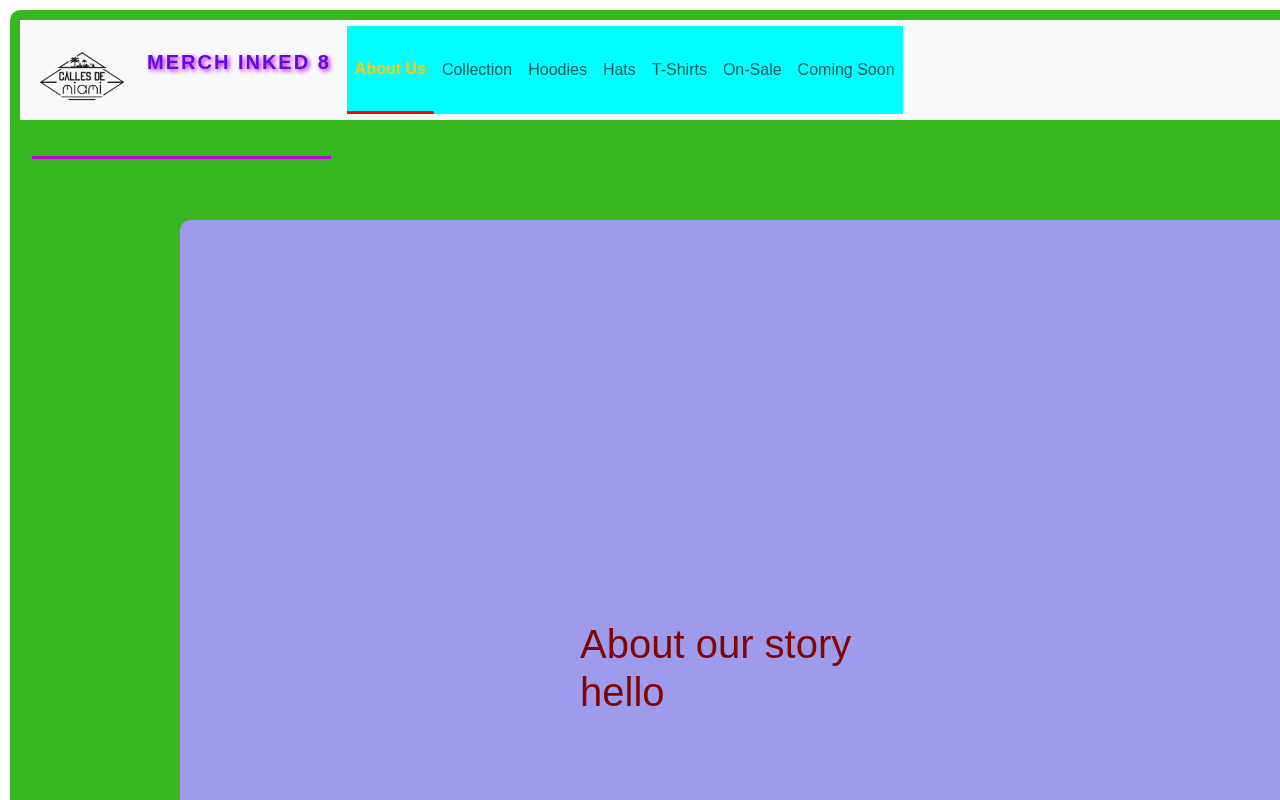
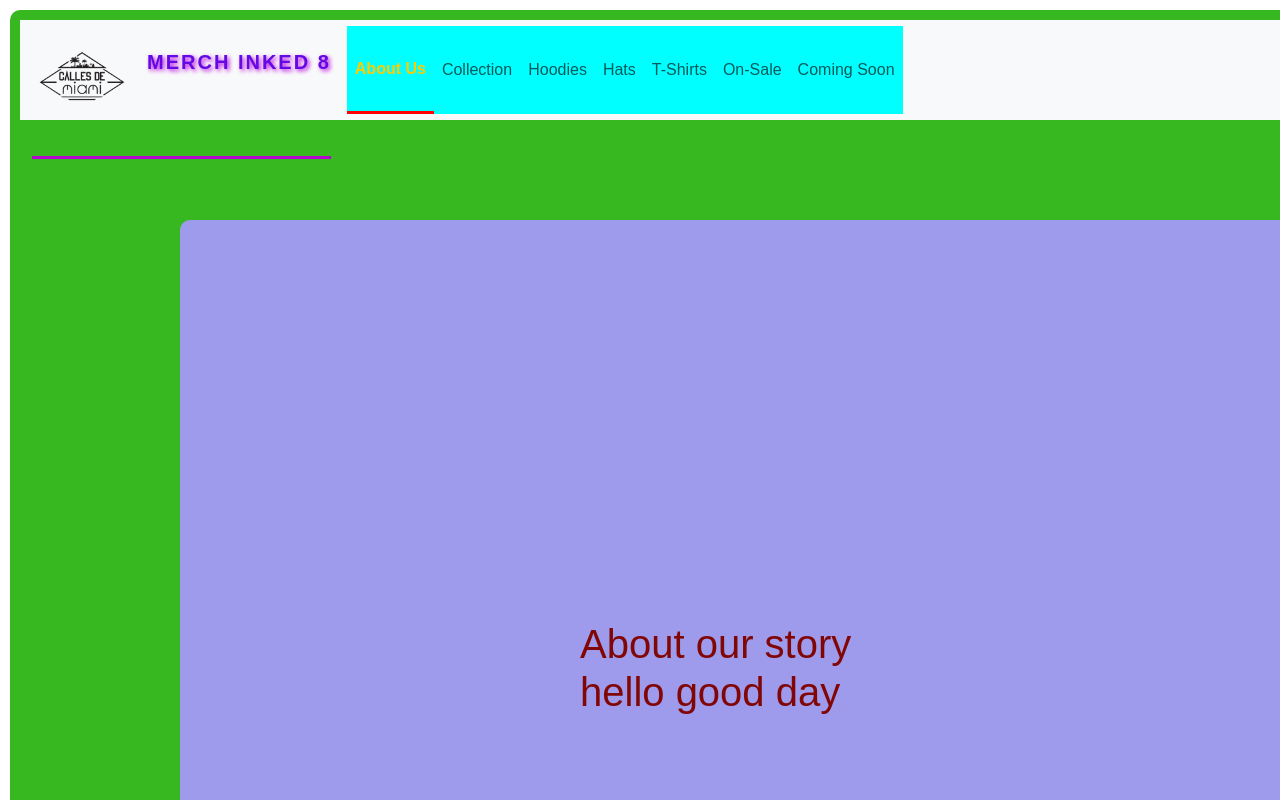
Before and after one commit to secretmedellin/react-intro, a React (Create React App) app: page / in a window 1280 px wide. Shown: the top 800 px of the page. Built offline with nearby package versions, Linux system fonts and the light colour scheme.

Commit message:
windows test commit

```diff
--- a/src/components/AboutUs.jsx
+++ b/src/components/AboutUs.jsx
@@ -6,7 +6,7 @@ const AboutUs = (props) => {
   };
   return (
     <div>
-      <h1>About our story hello</h1>
+      <h1>About our story hello good day</h1>
     </div>
   );
 };
```
Also changed, not shown: 1 other file (tests, documents, lock files or other folders).
